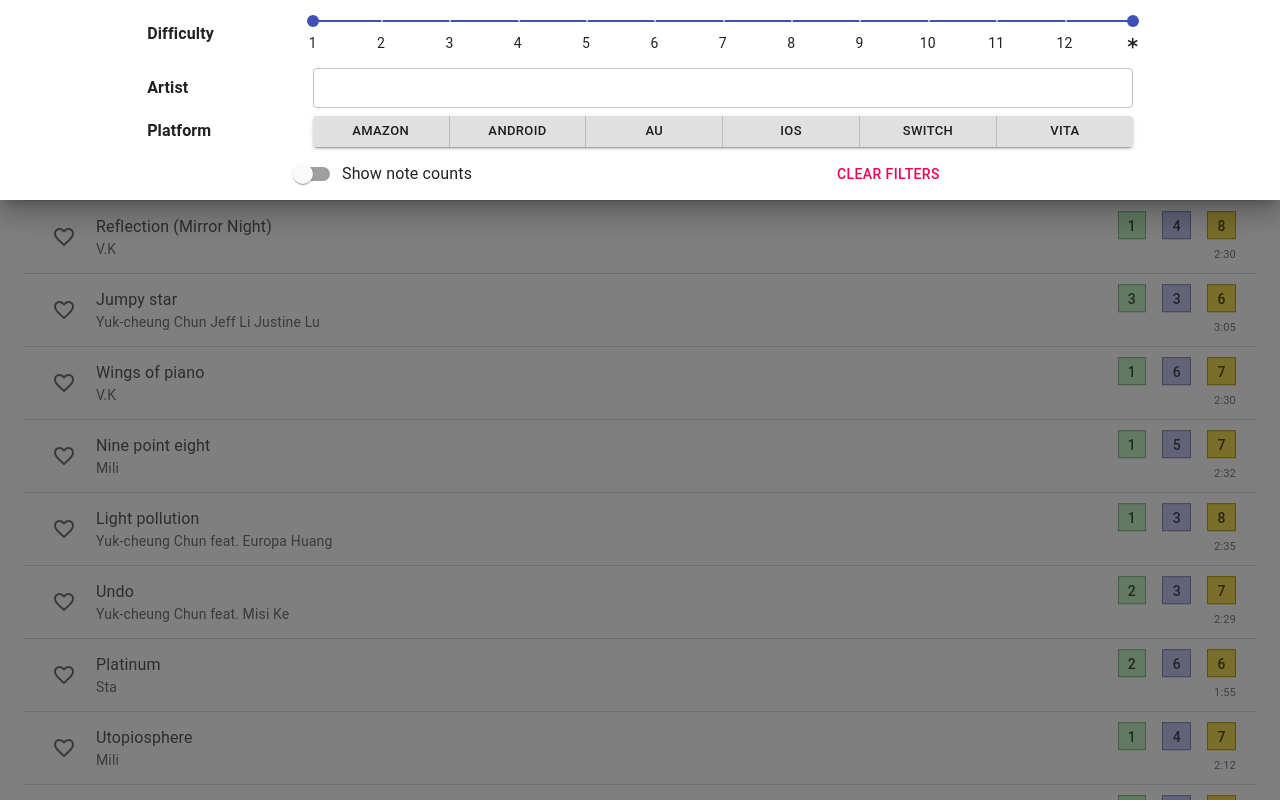
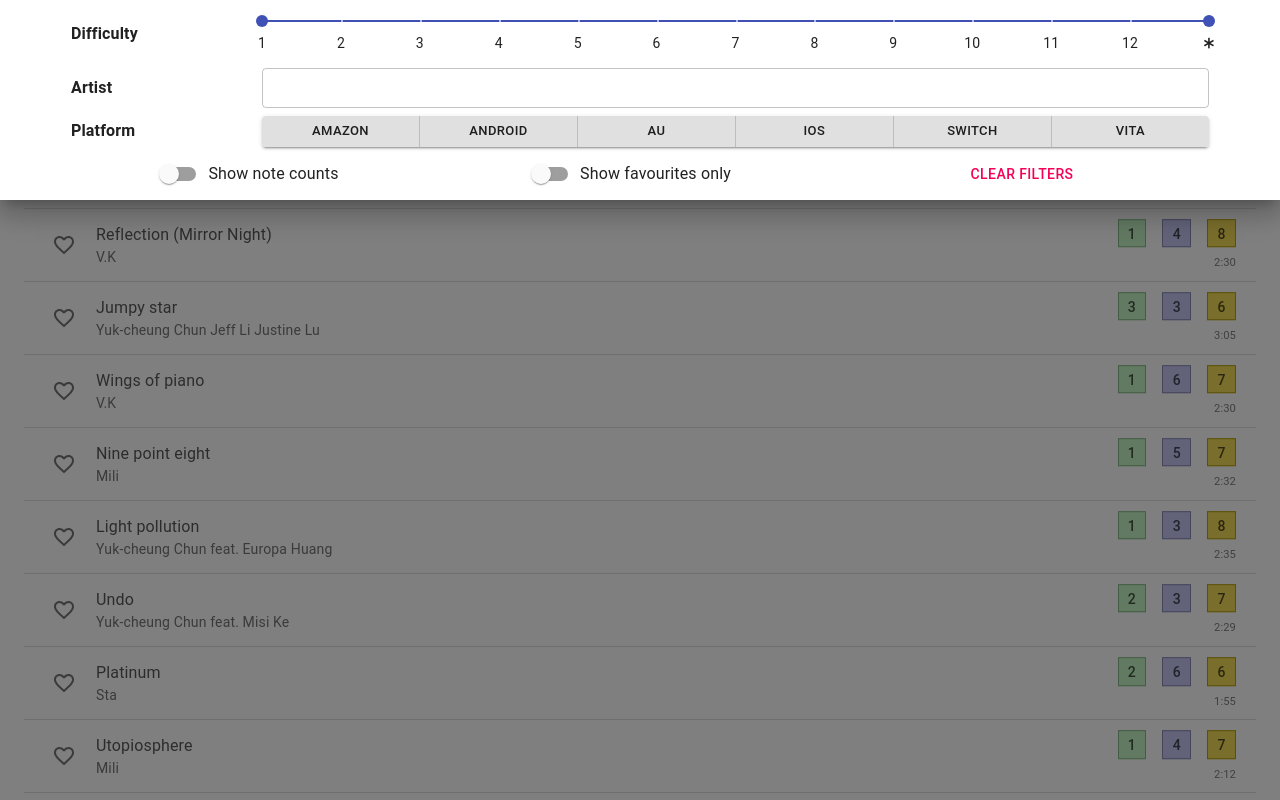
Before and after one commit to richardjharris/deemo-song-list, a React (Create React App) app: page / in a window 1280 px wide. Both pictures are taken after a click on the button "OPEN FILTERS". Shown: the top 800 px of the page. Built offline with nearby package versions, Linux system fonts and the light colour scheme.

Commit message:
Remove windowing. Implement favourite list (Local storage)

```diff
--- a/public/index.html
+++ b/public/index.html
@@ -7,7 +7,7 @@
     <meta name="theme-color" content="#000000" />
     <meta
       name="description"
-      content="Web site created using create-react-app"
+      content="Deemo Song List""
     />
     <link rel="apple-touch-icon" href="%PUBLIC_URL%/logo192.png" />
     <!--
@@ -24,7 +24,7 @@
       work correctly both with client-side routing and a non-root public URL.
       Learn how to configure a non-root public URL by running `npm run build`.
     -->
-    <title>React App</title>
+    <title>Deemo Song List</title>
   </head>
   <body>
     <noscript>You need to enable JavaScript to run this app.</noscript>
--- a/src/DifficultyScores.js
+++ b/src/DifficultyScores.js
@@ -94,6 +94,7 @@ function DifficultyScores(props) {
     // Render a simple list
     return diffSquares;
   }
-};
+}
 
-export default React.memo(DifficultyScores);
+const ex = React.memo(DifficultyScores);
+export default ex;
--- a/src/FilterableSongList.js
+++ b/src/FilterableSongList.js
@@ -1,4 +1,4 @@
-import React from 'react';
+import React, { useCallback } from 'react';
 import { Typography, Grid, AppBar, Toolbar, Container } from '@material-ui/core';
 
 import Filters from './Filters';
@@ -11,6 +11,7 @@ import { formatInteger } from './util/formatNumber';
 const initialValues = {
   difficulty: [1, songData.maxNumericDifficulty() + 1],
   showNoteCounts: false,
+  showFavorites: false,
   artist: null,
   platform: null,
 };
@@ -19,6 +20,7 @@ const initialValues = {
 // Manages the filter state.
 export function FilterableSongList(props) {
   let [filters, setFilters] = usePersistedState('deemoFilters', {});
+  let [favorites, setFavorites] = usePersistedState('deemoFavorites', {});
 
   // Provide defaults, otherwise React considers the inputs to be
   // 'uncontrolled'. We do it in a seperate step so we can support older
@@ -28,20 +30,38 @@ export function FilterableSongList(props) {
     ...filters,
   };
 
-  const handleFilterChange = (name, value) => {
+  const handleFilterChange = useCallback((name, value) => {
     setFilters(prevState => {
       return { ...prevState, [name]: value };
     });
-  }
+  }, [setFilters]);
 
-  const handleFilterClear = () => {
+  const handleFilterClear = useCallback(() => {
     setFilters(initialValues);
-  }
+  }, [setFilters]);
+
+  const handleToggleFavorite = useCallback((songID) => {
+    setFavorites(favorites => {
+      console.log("toggle favorite", songID);
+      let newFavorites = Object.assign({}, favorites);
+      if (favorites[songID]) {
+        delete newFavorites[songID];
+      }
+      else {
+        newFavorites[songID] = true;
+      }
+      return newFavorites;
+    });
+  }, [setFavorites]);
 
   const filterSongs = (songs, filter) => {
     let deviceSongTotal = 0;
 
     const filteredSongs = songs.filter((song) => {
+      if (filters.showFavorites && !favorites[song.id]) {
+        return false;
+      }
+
       // When showing song count (e.g. '12 of 300 songs shown') we don't
       // include songs from other devices, so filter that first.
       if (filter.platform) {
@@ -122,7 +142,11 @@ export function FilterableSongList(props) {
       {/* extra Toolbar element so SongList is offset and they don't overlap */}
       <Toolbar />
       <Container>
-        <SongList collections={filtered} filters={filters} />
+        <SongList
+          collections={filtered}
+          filters={filters}
+          favorites={favorites}
+          onToggleFavorite={handleToggleFavorite} />
       </Container>
     </>
   );
--- a/src/Filters.js
+++ b/src/Filters.js
@@ -1,6 +1,6 @@
 import songData from './SongData';
 
-import React, { useState } from 'react';
+import React, { useState, useCallback } from 'react';
 import {
   Switch, Grid, TextField, Slider, Button, ButtonGroup, Typography,
   FormControlLabel, Drawer
@@ -32,42 +32,41 @@ const useStyles = makeStyles({
   }
 });
 
-export default function Filters(props) {
+export default function Filters({ filters, onChange, onClear }) {
   const [drawerOpen, setDrawerOpen] = useState(false);
-  const filters = props.filters;
   const classes = useStyles();
+  console.log('rendering filters');
 
-  const handleChange = (name, value) => {
-    props.onChange(name, value);
-  }
+  const handleChange = useCallback((name, value) => {
+    onChange(name, value);
+  }, [onChange]);
 
   // Checkboxes are uncontrolled, so we manage the state.
-  const handleCheckbox = name => event => {
+  const handleCheckbox = useCallback(name => event => {
     const checked = event.target.checked;
-    props.onChange(name, !!checked);
-  }
+    onChange(name, !!checked);
+  }, [onChange]);
 
-  const selectPlatform = (platform) => {
+  const selectPlatform = useCallback((platform) => {
     if (filters.platform === platform) {
       // Unset platform i.e. toggle the selected button
       platform = null;
     }
-    props.onChange('platform', platform);
-  }
+    onChange('platform', platform);
+  }, [onChange, filters.platform]);
 
-  const toggleDrawer = (open) => event => {
+  const toggleDrawer = useCallback((open) => event => {
     if (event.type === 'keydown' && (event.key === 'Tab' || event.key === 'Shift')) {
       return;
     }
 
     setDrawerOpen(open);
-  }
+  }, [setDrawerOpen]);
 
-  const clearFilters = () => {
-    props.onClear();
-  }
+  // TODO this used to be a proper callback
+  const clearFilters = onClear;
 
-  const difficultySlider = (
+   const difficultySlider = (
       <Slider
         id="difficulty-slider"
         value={filters.difficulty}
@@ -131,7 +130,7 @@ export default function Filters(props) {
             </Grid>
           </React.Fragment>);
         })}
-        <Grid item xs={6} align='center'>
+        <Grid item xs={4} align='center'>
             <FormControlLabel control={
               <Switch
                 checked={filters.showNoteCounts}
@@ -143,7 +142,19 @@ export default function Filters(props) {
             label="Show note counts"
             />
         </Grid>
-        <Grid item xs={6} align='center'>
+        <Grid item xs={4} align='center'>
+            <FormControlLabel control={
+              <Switch
+                checked={filters.showFavorites}
+                onChange={handleCheckbox('showFavorites')}
+                value="showFavorites"
+                color="primary"
+              />
+            }
+            label="Show favourites only"
+            />
+        </Grid>
+        <Grid item xs={4} align='center'>
           <Button
             onClick={clearFilters}
             color="secondary"
--- a/src/SongList.js
+++ b/src/SongList.js
@@ -1,72 +1,17 @@
-import React, { useCallback } from 'react';
-import { useSet } from 'react-use';
+import React from 'react';
 import { makeStyles } from '@material-ui/core/styles';
 import { Divider, List } from '@material-ui/core';
-import { AutoSizer, List as VirtualList, CellMeasurer, CellMeasurerCache, WindowScroller } from 'react-virtualized';
 
 import CollectionRow from './CollectionRow';
 import SongRow from './SongRow';
 
-const useStyles = makeStyles(theme => ({
-  root: {
-    flexGrow: 1,
-    width: '100%',
-    backgroundColor: theme.palette.background.paper,
-    position: 'relative',
-  },
-  listSection: {
-    backgroundColor: 'inherit',
-  },
-  ul: {
-    backgroundColor: 'inherit',
-    padding: 0,
-  },
-}));
-
-const cellMeasurerCache = new CellMeasurerCache({
-  fixedWidth: true,
-  defaultHeight: 90,
-});
-let items = [];
-
-const renderRow = ({ index, parent, key, style }) => (
-  <CellMeasurer
-    key={key}
-    cache={cellMeasurerCache}
-    parent={parent}
-    columnIndex={0}
-    rowIndex={index}
-    keyMapper={(index) => items[index].key}
-  >
-    <div style={style}>{items[index]}</div>
-  </CellMeasurer>
-);
-
 export default function SongList(props) {
-  const classes = useStyles();
   const collections = props.collections;
   const filters = props.filters;
+  const favorites = props.favorites;
+  const onToggleFavorite = props.onToggleFavorite;
 
-  let className = classes.root;
-
-  let [isFavorite, setFuncs] = useSet(new Set([]));
-
-  // Add classes to highlight matched difficulty levels
-  // How this will work?
-  //  - difficulty-2 on top class -> difficulty-2 in lower class via CSS rules.
-  if (filters.difficulty) {
-    for (let i = filters.difficulty[0]; i <= filters.difficulty[1]; i++) {
-      className += ` difficulty-filter-${i}`;
-    }
-  }
-
-  const onToggleFavorite = useCallback((songId) => {
-    setFuncs.toggle(songId);
-    // setFuncs should not be added to the dependency list, as it
-    // undoes SongRow's memoization.
-  }, []);
-
-  items = collections.map(collection => [
+  const items = collections.map(collection => [
     <CollectionRow key={`collection-row-${collection.id}`}
       collection={collection}></CollectionRow>,
     collection.songs.map(song => (
@@ -74,42 +19,16 @@ export default function SongList(props) {
         key={`song-row-${song.id}`}
         song={song}
         showNoteCounts={filters.showNoteCounts}
-        favorite={isFavorite.has(song.id)}
+        favorite={favorites[song.id]}
         onToggleFavorite={onToggleFavorite}
       ></SongRow>
     )),
     <Divider key={`divider-${collection.id}`} />
   ].flat()).flat();
 
-  const renderList = () => (
-    <WindowScroller scrollElement={window}>
-      {({ height, isScrolling, registerChild, onChildScroll, scrollTop }) => (
-        <AutoSizer disableHeight>
-          {({ width }) => (
-            <div ref={registerChild}>
-              <VirtualList
-                autoHeight
-                isScrolling={isScrolling}
-                onScroll={onChildScroll}
-                rowCount={items.length}
-                width={width}
-                height={height}
-                deferredMeasurementCache={cellMeasurerCache}
-                rowHeight={cellMeasurerCache.rowHeight}
-                rowRenderer={renderRow}
-                overscanRowCount={5}
-                scrollTop={scrollTop}
-              />
-            </div>
-          )}
-        </AutoSizer>
-      )}
-    </WindowScroller>
-  )
-
   return (
     <div style={{ height: '100vh' }}>
-      <List dense={false} component={renderList} />
+      <List dense={false}>{items}</List>
     </div>
   );
 }
```
Also changed, not shown: 2 other files (tests, documents, lock files or other folders).
